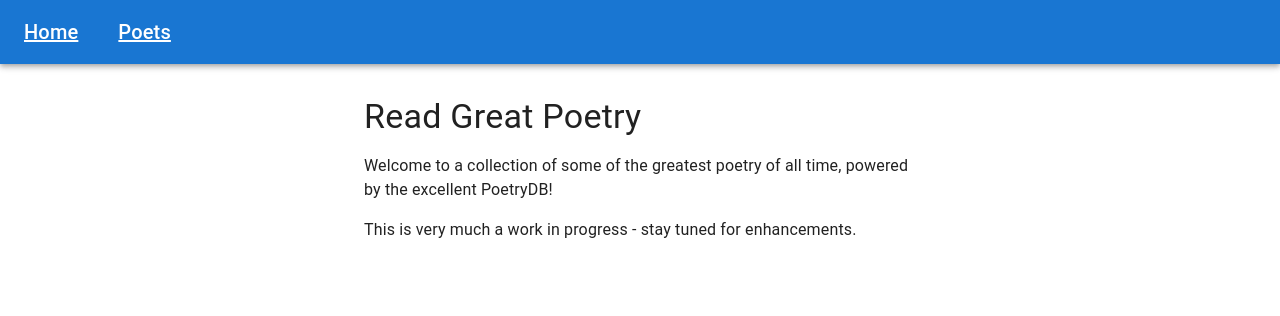
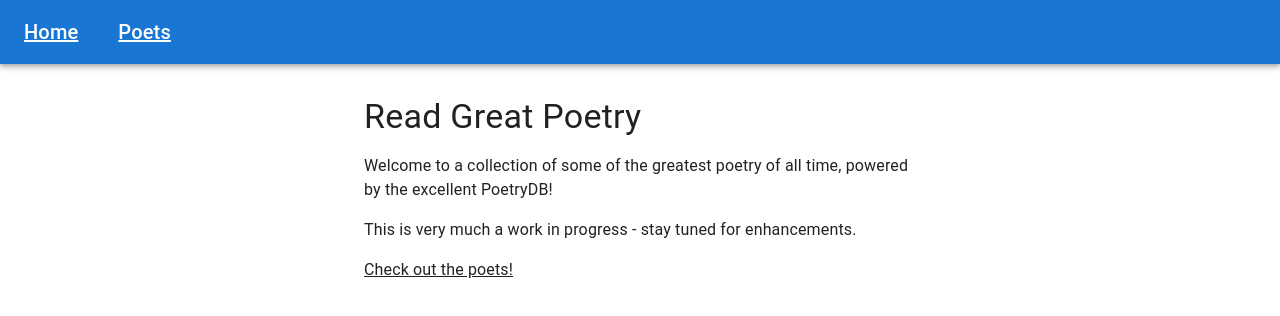
Before and after one commit to sethwilsonUS/nextjs-poetrydb-frontend, a Next.js app: page / in a window 1280 px wide. Shown: the top 316 px of the page. Built offline with nearby package versions, Linux system fonts and the light colour scheme.

Commit message:
Directly link to Poets on front page.

```diff
--- a/pages/index.tsx
+++ b/pages/index.tsx
@@ -3,6 +3,7 @@ import Head from "next/head";
 import Container from '@mui/material/Container';
 import Typography from '@mui/material/Typography';
 import Box from '@mui/material/Box';
+import Link from "../components/Link";
 
 export default function Index() {
   return (
@@ -16,6 +17,7 @@ export default function Index() {
         </Typography>
         <p>Welcome to a collection of some of the greatest poetry of all time, powered by the excellent PoetryDB!</p>
         <p>This is very much a work in progress - stay tuned for enhancements.</p>
+        <Link href="/poets" color="inherit">Check out the poets!</Link>
       </Box>
     </Container>
   );
```
